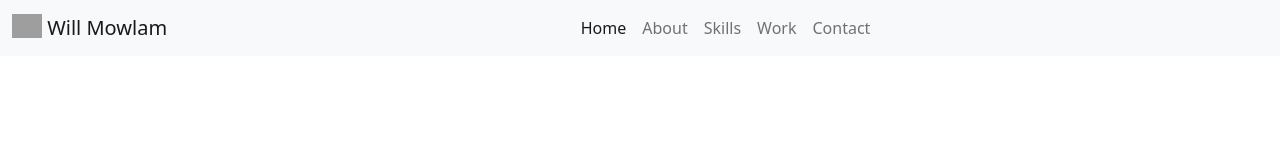
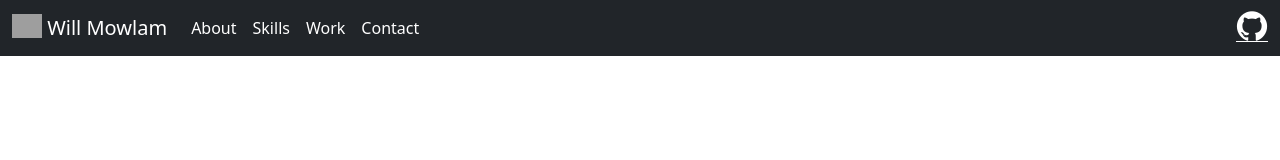
Before and after one commit to willmowlam/nebulus-bootstrap-portfolio, a plain HTML site: page index.html in a window 1280 px wide. Drawn offline with nearby package versions, Linux system fonts and the light colour scheme; grey boxes are pictures that could not be loaded.

Commit message:
Style navbar and add GitHub icon

```diff
--- a/assets/css/style.css
+++ b/assets/css/style.css
@@ -1,3 +1,17 @@
+
 body{
   font-size: 16px;
 }
+
+.navbar {
+  background-color: #0b3b5e;
+}
+
+nav a:link,
+nav i {
+  color: white !important;
+}
+
+nav i {
+  font-size:2rem;
+}
--- a/index.html
+++ b/index.html
@@ -4,13 +4,14 @@
   <meta charset="UTF-8">
   <meta name="viewport" content="width=device-width, initial-scale=1.0">
   <title>Document</title>
+  <link rel="stylesheet" href="https://cdn.jsdelivr.net/gh/devicons/devicon@latest/devicon.min.css">
   <link href="https://cdn.jsdelivr.net/npm/bootstrap@5.0.2/dist/css/bootstrap.min.css" rel="stylesheet" integrity="sha384-EVSTQN3/azprG1Anm3QDgpJLIm9Nao0Yz1ztcQTwFspd3yD65VohhpuuCOmLASjC" crossorigin="anonymous">
   <link rel="stylesheet" href="./assets/css/style.css">
 </head>
 
 <body>
   <!-- NavBar -->
-  <nav class="navbar navbar-expand-lg navbar-light bg-light">
+  <nav class="navbar navbar-expand-lg navbar-dark bg-dark">
     <div class="container-fluid">
       <a class="navbar-brand" href="#">
         <img src="https://getbootstrap.com/docs/5.0/assets/brand/bootstrap-logo.svg" alt="" width="30" height="24" class="d-inline-block align-text-top">
@@ -20,21 +21,25 @@
         <span class="navbar-toggler-icon"></span>
       </button>
       <div class="collapse navbar-collapse" id="navbarToggle">
-        <ul class="navbar-nav mx-auto mb-2 mb-lg-0">
+        <ul class="navbar-nav me-auto mb-2 mb-lg-0">
           <li class="nav-item">
-            <a class="nav-link active" aria-current="page" href="#">Home</a>
+            <a class="nav-link" href="#about">About</a>
           </li>
           <li class="nav-item">
-            <a class="nav-link" href="#">About</a>
+            <a class="nav-link" href="#skills">Skills</a>
           </li>
           <li class="nav-item">
-            <a class="nav-link" href="#">Skills</a>
+            <a class="nav-link" href="#work">Work</a>
           </li>
           <li class="nav-item">
-            <a class="nav-link" href="#">Work</a>
+            <a class="nav-link" href="#contact">Contact</a>
           </li>
-          <li class="nav-item">
-            <a class="nav-link" href="#">Contact</a>
+        </ul>
+        <ul class="navbar-nav flex-row flex-wrap ms-md-auto">
+          <li>
+            <a href="https://github.com/willmowlam">
+              <i class="devicon-github-original"></i>
+            </a>
           </li>
         </ul>
       </div>
```
